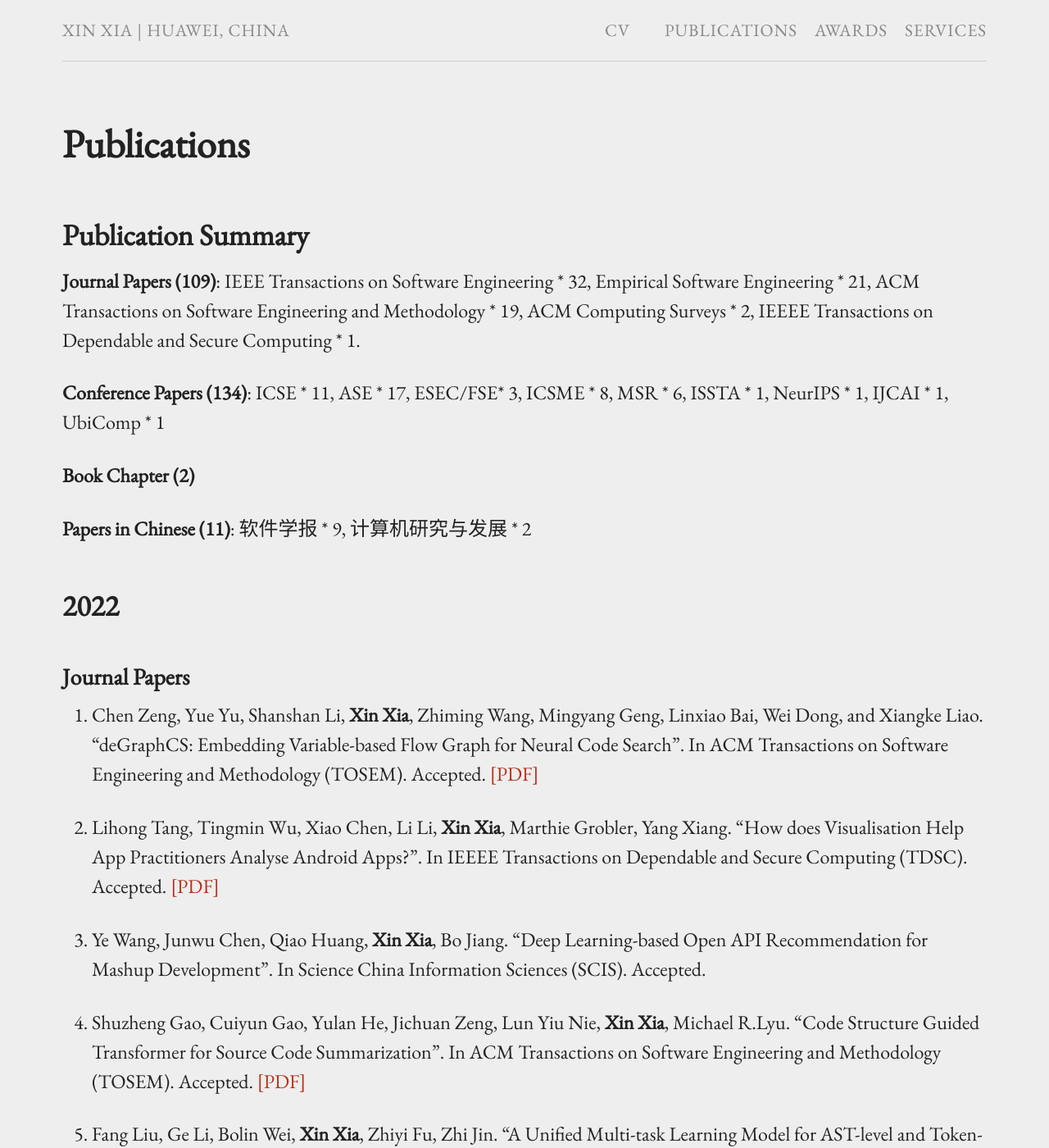
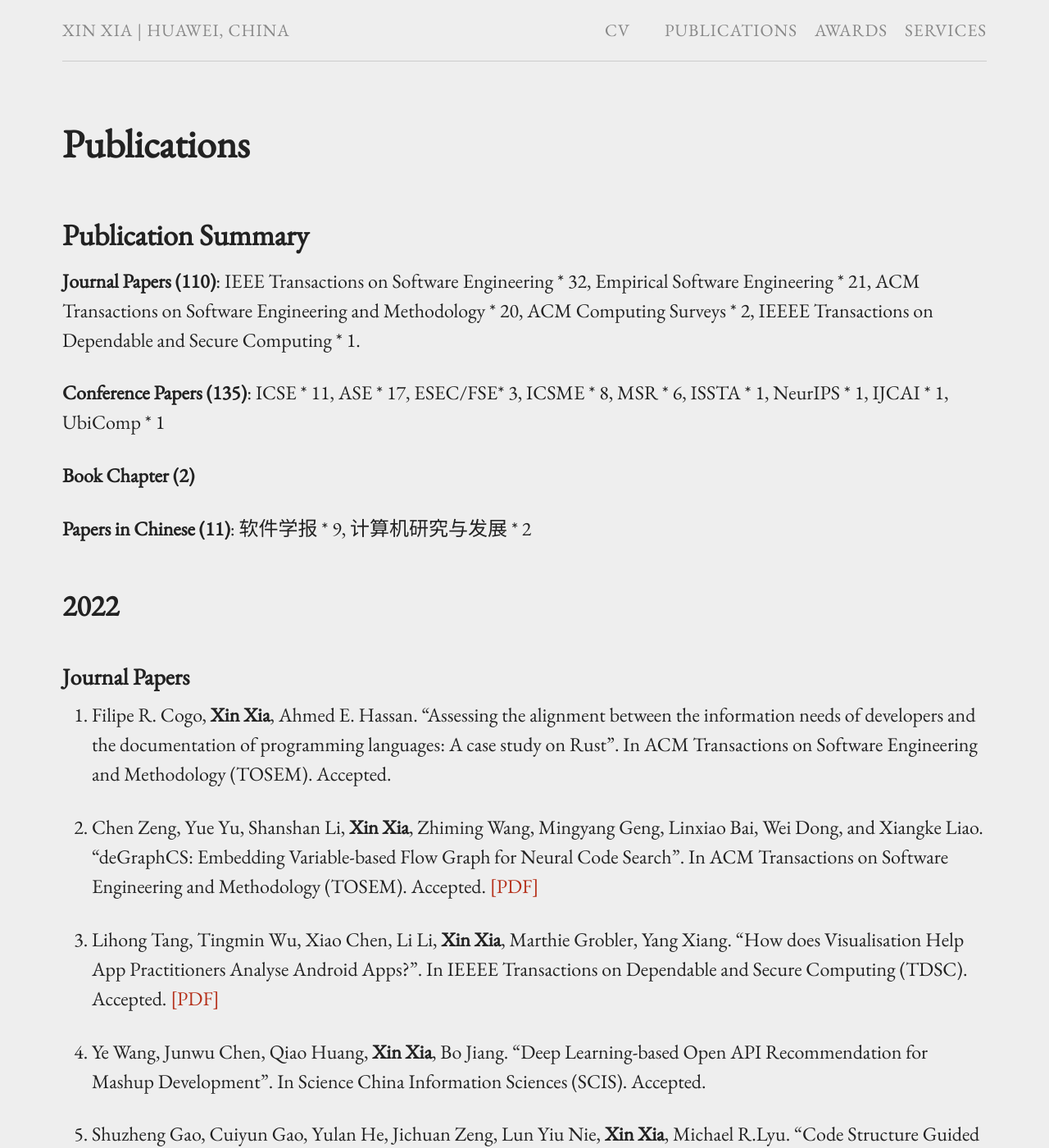
Before and after one commit to xin-xia/xin-xia.github.io, a Jekyll site: the page built from publication.md, in a window 1280 px wide and 1400 px high. Shown: the whole window at 82% size. Built offline with Jekyll 4.4.1, drawn with Linux system fonts in a browser that asks for light colours; our own code applies the rules of GitHub Pages for plain Markdown files; some of the changed text lies outside the part shown.

Commit message:
dddddddd

```diff
--- a/publication.md
+++ b/publication.md
@@ -6,9 +6,9 @@ permalink: /publication/
 
 ## Publication Summary
 
-<strong>Journal Papers (109)</strong>: IEEE Transactions on Software Engineering * 32, Empirical Software Engineering * 21,  ACM Transactions on Software Engineering and Methodology * 19, ACM Computing Surveys * 2, IEEEE Transactions on Dependable and Secure Computing * 1.
+<strong>Journal Papers (110)</strong>: IEEE Transactions on Software Engineering * 32, Empirical Software Engineering * 21,  ACM Transactions on Software Engineering and Methodology * 20, ACM Computing Surveys * 2, IEEEE Transactions on Dependable and Secure Computing * 1.
 
-<strong>Conference Papers (134)</strong>: ICSE * 11, ASE * 17, ESEC/FSE* 3, ICSME * 8, MSR * 6,  ISSTA * 1, NeurIPS * 1, IJCAI * 1, UbiComp * 1
+<strong>Conference Papers (135)</strong>: ICSE * 11, ASE * 17, ESEC/FSE* 3, ICSME * 8, MSR * 6,  ISSTA * 1, NeurIPS * 1, IJCAI * 1, UbiComp * 1
 
 <strong>Book Chapter (2) </strong>
 
@@ -19,6 +19,9 @@ permalink: /publication/
 ## 2022
 
 ### Journal Papers
+
+110. Filipe R. Cogo,  <strong>Xin Xia</strong>, Ahmed E. Hassan. "Assessing the alignment between the information needs of developers and the documentation of programming languages: A case study on Rust". In ACM Transactions on Software Engineering and Methodology (TOSEM). Accepted.    <br />
+
 
 109. Chen Zeng, Yue Yu, Shanshan Li, <strong>Xin Xia</strong>, Zhiming Wang, Mingyang Geng, Linxiao Bai, Wei Dong, and Xiangke Liao. "deGraphCS: Embedding Variable-based Flow Graph for Neural Code Search". In ACM Transactions on Software Engineering and Methodology (TOSEM). Accepted.  <a href="tosem223.pdf">[PDF]</a>   <br />
 
@@ -43,6 +46,8 @@ permalink: /publication/
 101. Fangcheng Qiu, Zhipeng Gao, <strong>Xin Xia</strong>, David Lo, John Grundy,  Xinyu Wang. "Deep Just-In-Time Defect Localization". IEEE Transactions on Software Engineering (TSE), Accepted. <a href="tse216.pdf">[PDF]</a>    <br />
 
 ### Conference Papers (Full Papers)
+
+135. Zhuo Zhang, Yan Lei, Xiaoguang Mao, Meng Yan,  <strong>Xin Xia</strong>, Xiaohong Zhang. "Improving Fault Localization Using Model-domain Synthesized Failing Test Generation". 38th IEEE International Conference on Software Maintenance and Evolution (ICSME 2022).  Accepted as a Full Paper.     <br />
 
 134. Chenning Tao, Qi Zhan, Xing Hu, <strong>Xin Xia</strong>. "C4: Contrastive Cross-Language Code Clone Detection". 30th IEEE/ACM International Conference on Program Comprehension (ICPC 2022). Accepted as a  Full Paper.  <a href="icpc221.pdf">[PDF]</a>  <br />  <br />
 
```
Also changed, not shown: index.md (+1 -0 lines).
